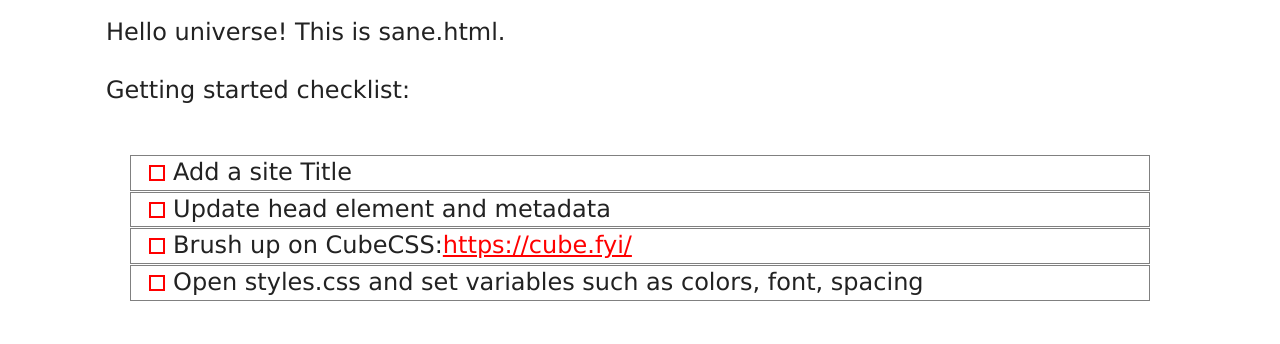
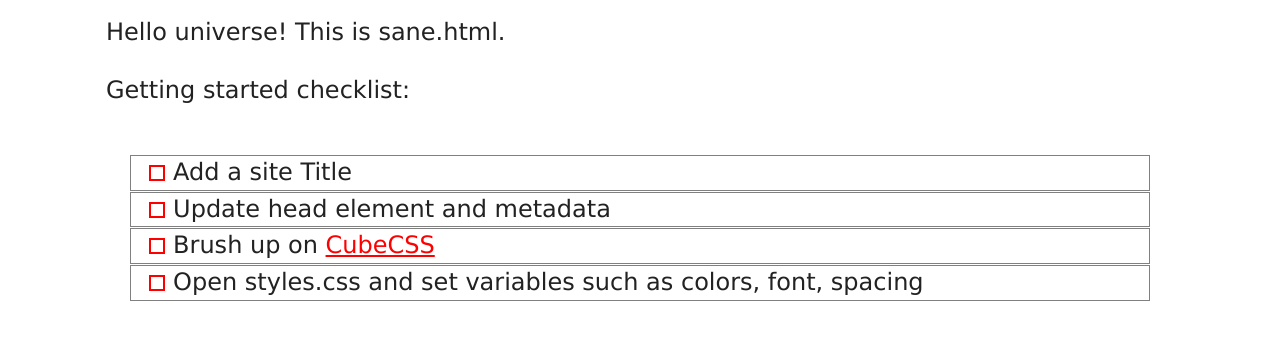
Before and after one commit to rchillard/sane.html, a plain HTML site: page index.html in a window 1280 px wide. Shown: the part 213-557 px from the top of the page. Drawn offline with Linux system fonts and the light colour scheme.

Commit message:
Fix bad a href for CubeCSS with span

```diff
--- a/index.html
+++ b/index.html
@@ -48,7 +48,7 @@
     <form class="checklist">
       <label><input type="checkbox">Add a site Title</label>
       <label><input type="checkbox">Update head element and metadata</label>
-      <label><input type="checkbox">Brush up on CubeCSS:<a href="https://cube.fyi/">https://cube.fyi/</a></label>
+      <label><input type="checkbox"><span>Brush up on <a href="https://cube.fyi/">CubeCSS</a></span></label>
       <label><input type="checkbox">Open styles.css and set variables such as colors, font, spacing</label>
     </form>
 
```
